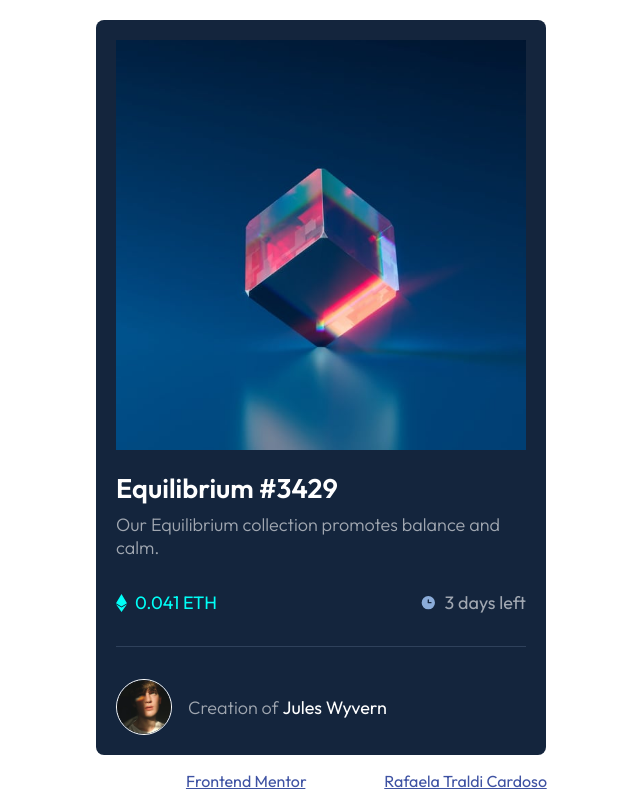
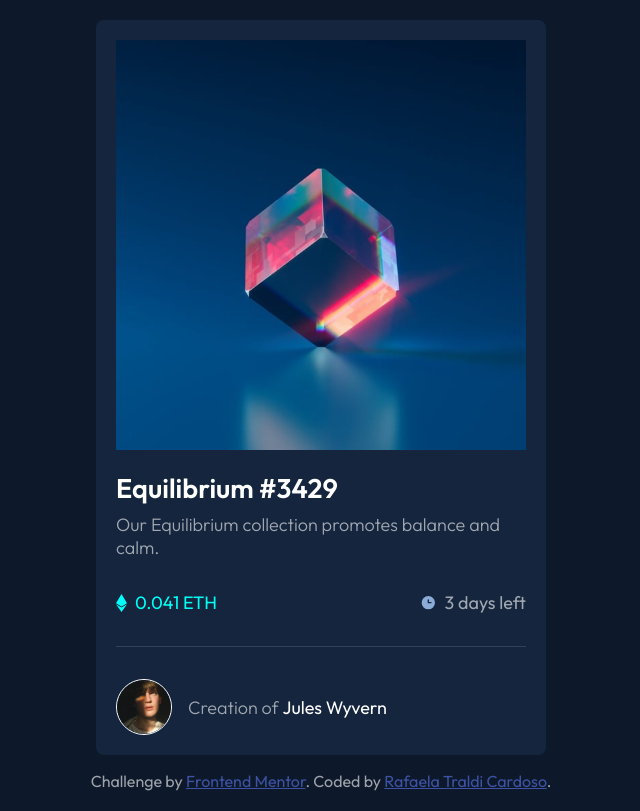
Before and after one commit to rafaelatraldi/nft-preview-card-component, a plain HTML site: page index.html in a window 1280 px wide. Shown: the whole page, without its empty margins (319-959 px from the left). Drawn offline with Linux system fonts and the light colour scheme.

Commit message:
correção da cor do background

```diff
--- a/style.css
+++ b/style.css
@@ -1,28 +1,22 @@
 @import url('https://fonts.googleapis.com/css2?family=Outfit:wght@300;400;600&display=swap');
 
 * {
-    margin:  0;
+    margin: 0;
     padding: 0;
     box-sizing: border-box;
-}
+  }
 
-
- :root {
-
-    /* ### Primary */
-
+  :root {
     --soft-blue: hsl(215, 51%, 70%);
     --cyan: hsl(178, 100%, 50%);
 
-    /* ### Neutral*/
+    /* ### Neutral */
 
-    --main-bg hsl(217, 54%, 11%);
+    --main-bg: hsl(217, 54%, 11%);
     --card-bg: hsl(216, 50%, 16%);
     --line: hsl(215, 32%, 27%);
     --white: hsl(0, 0%, 100%);
-
-}
-
+  }
 ul {
     list-style-type: none;
 }
```
